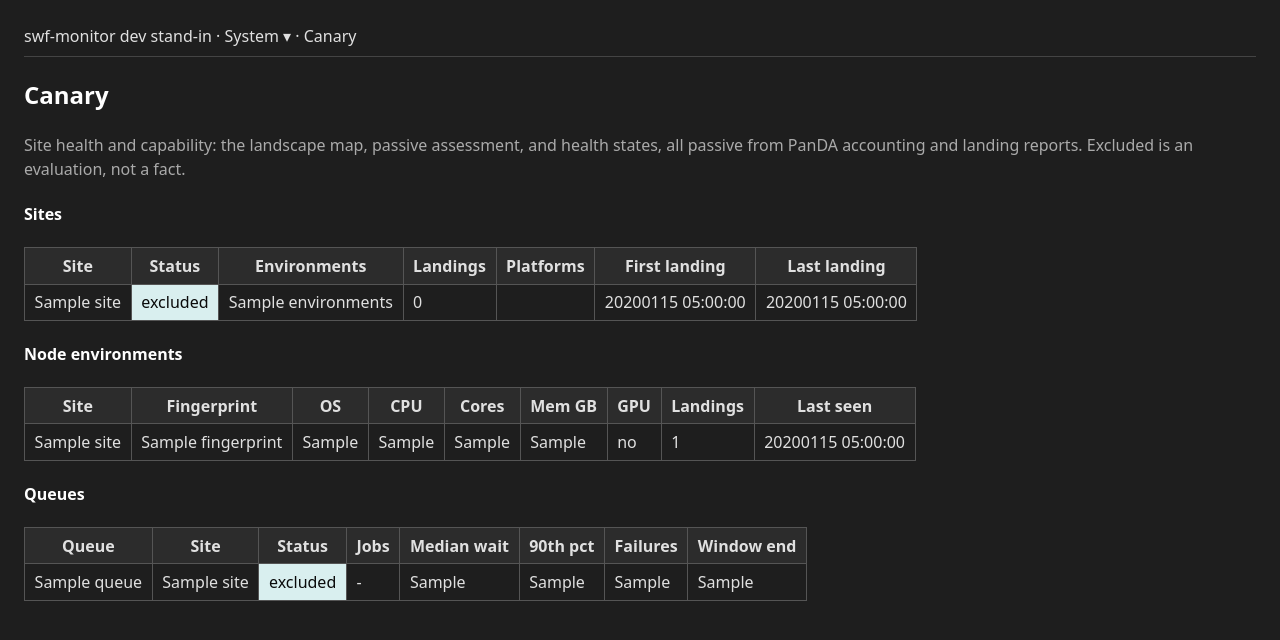
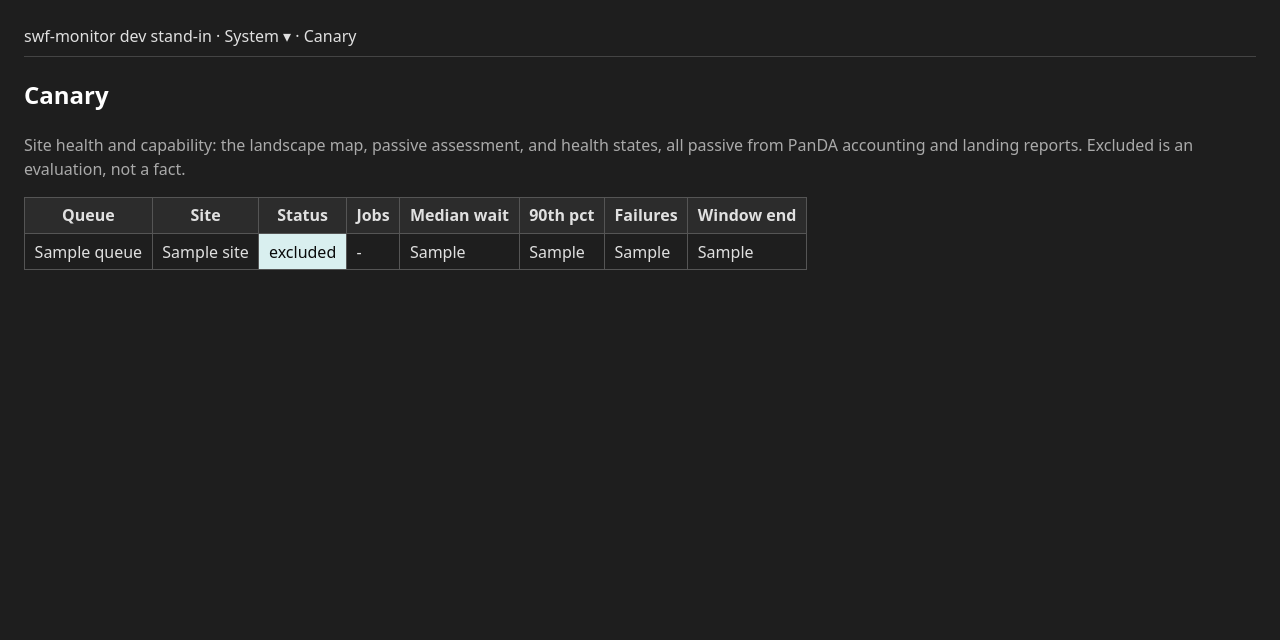
Before and after one commit to BNLNPPS/site-canary, a Django app: template canary/store/templates/canary/canary_page.html in a window 1280 px wide. Shown: the top 640 px of the page. Run offline with Django 3.2, Linux system fonts and the light colour scheme; the template is opened without the code that fills it: most values are stand-ins (such as "Sample title", 1, 10 or a date in 2020).

Commit message:
Make Canary page the queue list

```diff
--- a/canary/store/templates/canary/canary_page.html
+++ b/canary/store/templates/canary/canary_page.html
@@ -11,64 +11,6 @@
   accounting and landing reports. Excluded is an evaluation, not a
   fact.</p>
 
-  <h4 class="mt-4">Sites</h4>
-  {% if sites %}
-  <table class="table table-striped table-bordered table-sm align-middle w-auto swf-sortable">
-    <thead>
-      <tr>
-        <th>Site</th><th>Status</th><th>Environments</th><th>Landings</th>
-        <th>Platforms</th><th>First landing</th><th>Last landing</th>
-      </tr>
-    </thead>
-    <tbody>
-      {% for site in sites %}
-      <tr>
-        <td>{{ site.name }}</td>
-        <td class="{{ site.status|state_class }}">{{ site.status }}</td>
-        <td>{{ site.map.environments|default:0 }}</td>
-        <td>{{ site.map.landings|default:0 }}</td>
-        <td>{{ site.map.platforms|join:", " }}</td>
-        <td>{{ site.first_landing_at|fmt_dt }}</td>
-        <td>{{ site.last_landing_at|fmt_dt }}</td>
-      </tr>
-      {% endfor %}
-    </tbody>
-  </table>
-  {% else %}
-  <p>No landings recorded.</p>
-  {% endif %}
-
-  <h4 class="mt-4">Node environments</h4>
-  {% if environments %}
-  <table class="table table-striped table-bordered table-sm align-middle w-auto swf-sortable">
-    <thead>
-      <tr>
-        <th>Site</th><th>Fingerprint</th><th>OS</th><th>CPU</th>
-        <th>Cores</th><th>Mem GB</th><th>GPU</th><th>Landings</th>
-        <th>Last seen</th>
-      </tr>
-    </thead>
-    <tbody>
-      {% for env in environments %}
-      <tr>
-        <td>{{ env.site.name }}</td>
-        <td>{{ env.fingerprint }}</td>
-        <td>{{ env.environment.os }}</td>
-        <td>{{ env.environment.cpu_model }}</td>
-        <td>{{ env.environment.cpu_cores }}</td>
-        <td>{{ env.environment.mem_gb }}</td>
-        <td>{% if env.environment.gpu.present %}yes{% else %}no{% endif %}</td>
-        <td>{{ env.landing_count }}</td>
-        <td>{{ env.last_seen_at|fmt_dt }}</td>
-      </tr>
-      {% endfor %}
-    </tbody>
-  </table>
-  {% else %}
-  <p>No node environments mapped.</p>
-  {% endif %}
-
-  <h4 class="mt-4">Queues</h4>
   {% if queue_rows %}
   <table class="table table-striped table-bordered table-sm align-middle w-auto swf-sortable">
     <thead>
```
Also changed, not shown: canary/store/views.py (+1 -7 lines).
